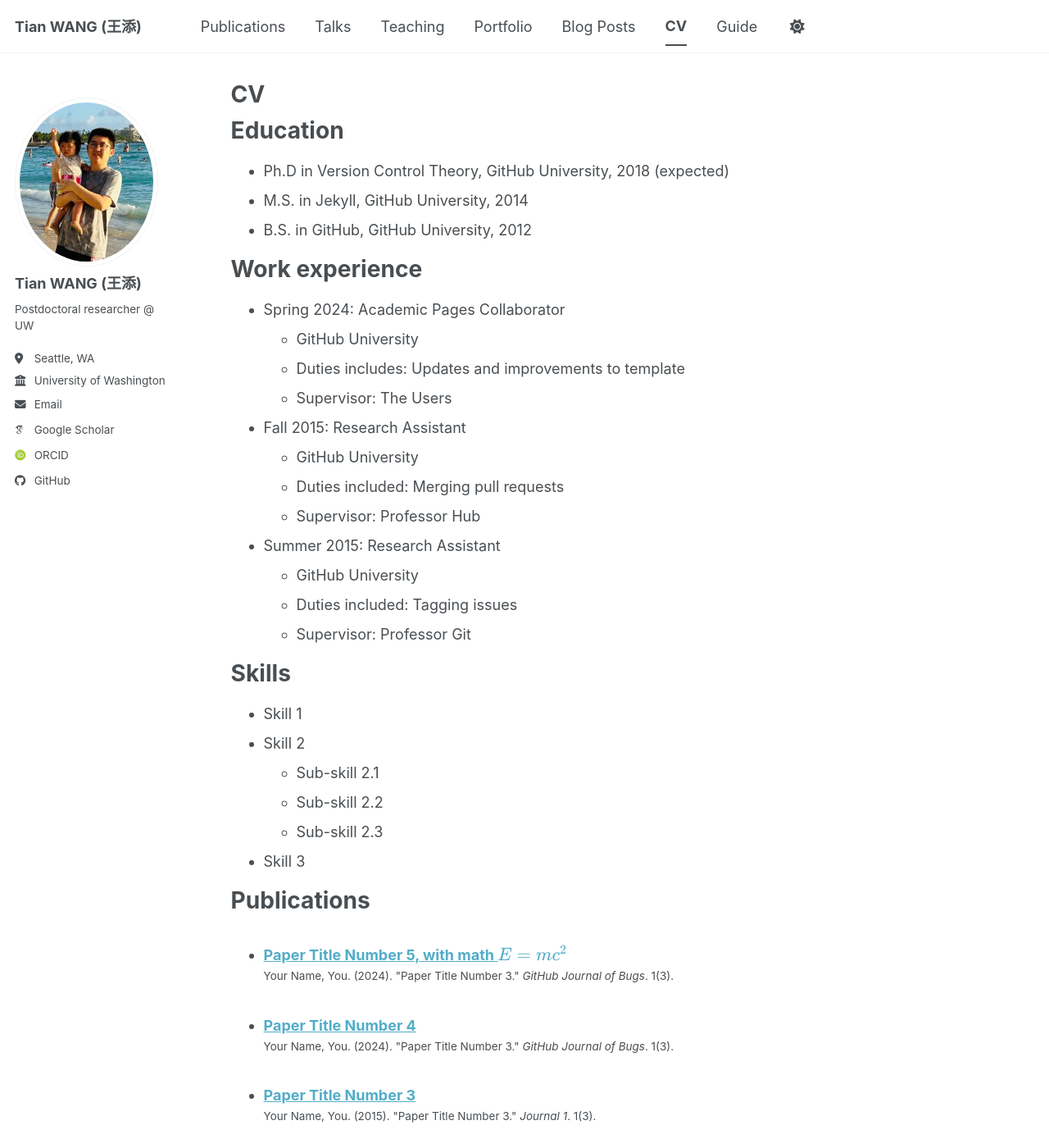
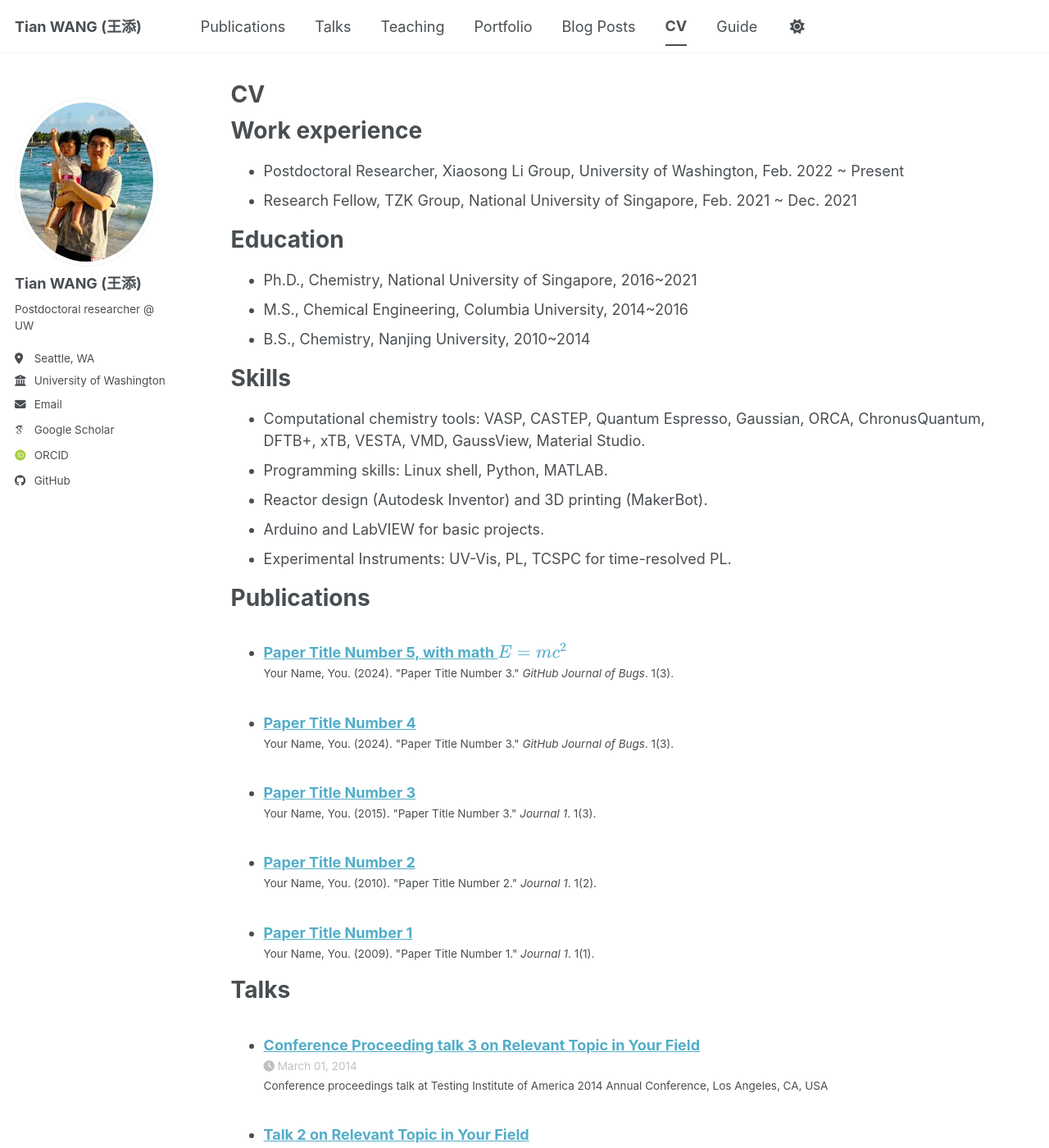
Before and after one commit to tw2469/tw2469.github.io, a Jekyll site: the page built from _pages/cv.md, in a window 1280 px wide and 1400 px high. Shown: the whole window at 82% size. Built offline with Jekyll 4.4.1, drawn with Linux system fonts in a browser that asks for light colours; some web fonts are replaced; a script bundle is joined from its source files by our own code; library files that are not in the unit come from our copies.

Commit message:
_config.yml

```diff
--- a/_pages/cv.md
+++ b/_pages/cv.md
@@ -9,37 +9,24 @@ redirect_from:
 
 {% include base_path %}
 
+Work experience
+======
+* Postdoctoral Researcher, Xiaosong Li Group, University of Washington, Feb. 2022 ~ Present
+* Research Fellow, TZK Group, National University of Singapore, Feb. 2021 ~ Dec. 2021
+
 Education
 ======
-* Ph.D in Version Control Theory, GitHub University, 2018 (expected)
-* M.S. in Jekyll, GitHub University, 2014
-* B.S. in GitHub, GitHub University, 2012
-
-Work experience
-======
-* Spring 2024: Academic Pages Collaborator
-  * GitHub University
-  * Duties includes: Updates and improvements to template
-  * Supervisor: The Users
-
-* Fall 2015: Research Assistant
-  * GitHub University
-  * Duties included: Merging pull requests
-  * Supervisor: Professor Hub
-
-* Summer 2015: Research Assistant
-  * GitHub University
-  * Duties included: Tagging issues
-  * Supervisor: Professor Git
+* Ph.D., Chemistry, National University of Singapore, 2016~2021
+* M.S., Chemical Engineering, Columbia University, 2014~2016
+* B.S., Chemistry, Nanjing University, 2010~2014
 
 Skills
 ======
-* Skill 1
-* Skill 2
-  * Sub-skill 2.1
-  * Sub-skill 2.2
-  * Sub-skill 2.3
-* Skill 3
+* Computational chemistry tools: VASP, CASTEP, Quantum Espresso, Gaussian, ORCA, ChronusQuantum, DFTB+, xTB, VESTA, VMD, GaussView, Material Studio.
+* Programming skills: Linux shell, Python, MATLAB.
+* Reactor design (Autodesk Inventor) and 3D printing (MakerBot).
+* Arduino and LabVIEW for basic projects.
+* Experimental Instruments: UV-Vis, PL, TCSPC for time-resolved PL.
 
 Publications
 ======
```
